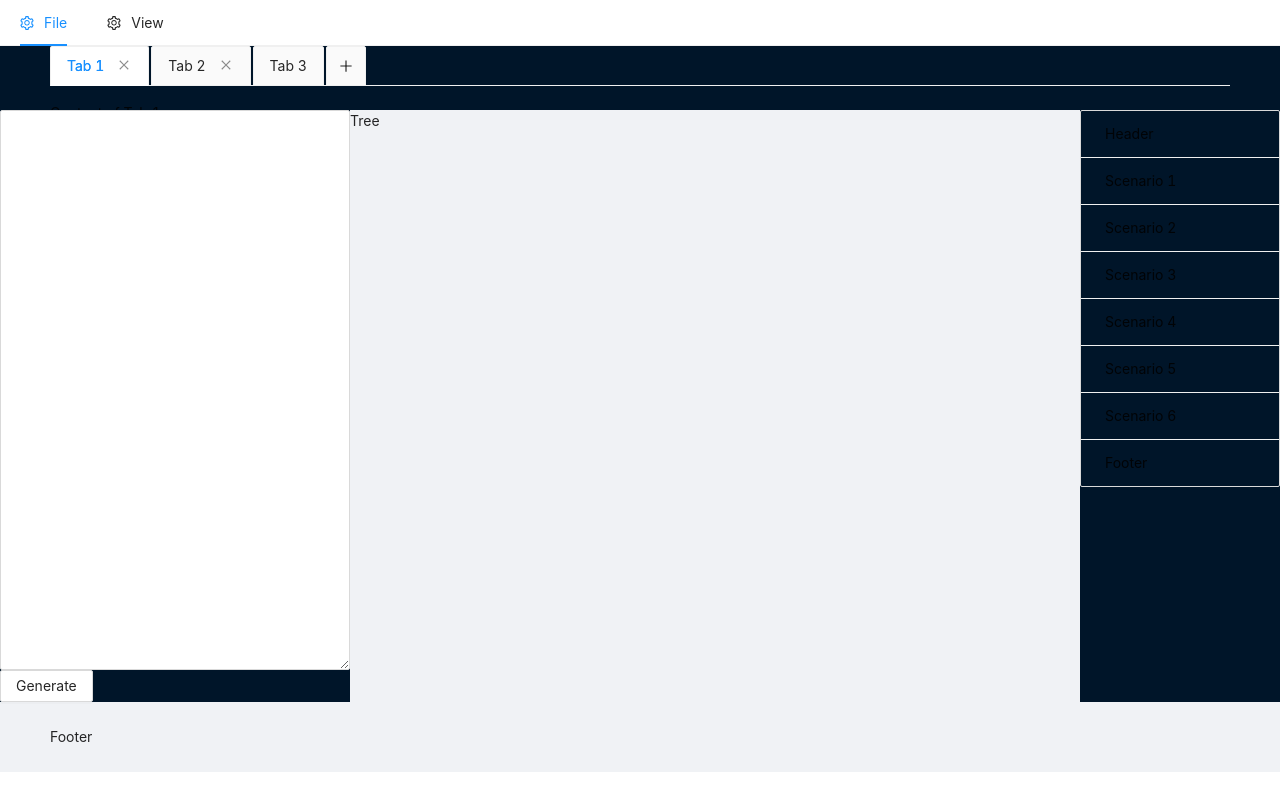
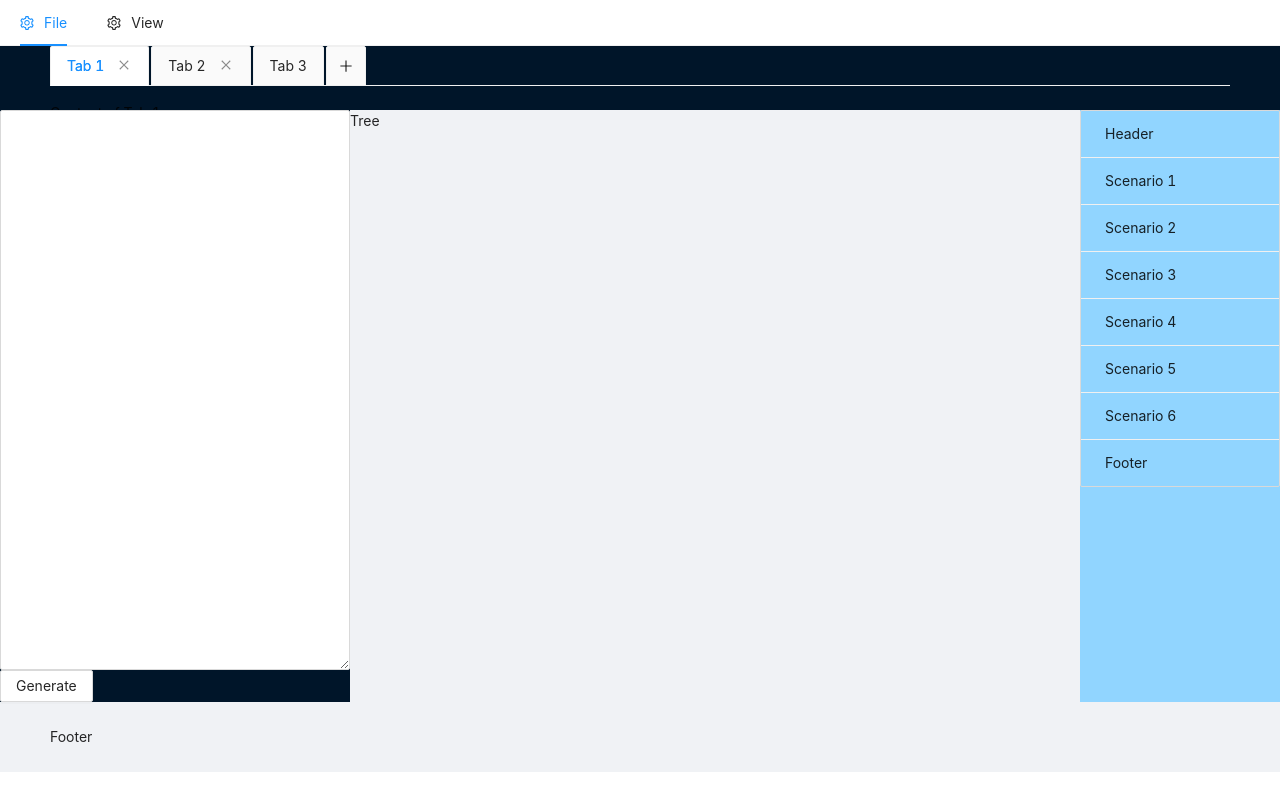
Before and after one commit to yathuvaran/AT-AT, a React (Create React App) app: page / in a window 1280 px wide. Built offline with nearby package versions, Linux system fonts and the light colour scheme.

Commit message:
Added ant design colors

```diff
--- a/package.json
+++ b/package.json
@@ -4,6 +4,7 @@
   "private": true,
   "main": "public/electron.js",
   "dependencies": {
+    "@ant-design/colors": "^6.0.0",
     "@testing-library/jest-dom": "^5.14.1",
     "@testing-library/react": "^11.2.7",
     "@testing-library/user-event": "^12.8.3",
--- a/src/App.js
+++ b/src/App.js
@@ -1,12 +1,12 @@
 import React from "react";
 import ReactDOM from "react-dom";
 import logo from "./logo.svg";
-import "./App.css";
 import "antd/dist/antd.css";
 import "./index.css";
 import { Tabs, Layout, Input, List, Button } from "antd";
 import MenuBar from "./containers/MenuBar";
 import UIController from "./controllers/UIController";
+import { blue } from '@ant-design/colors';
 
 const testy = new UIController();
 const { Header, Footer, Sider, Content } = Layout;
@@ -93,7 +93,7 @@ class App extends React.Component {
     return (
       <div>
         <Layout>
-        <MenuBar></MenuBar>
+          <MenuBar></MenuBar>
           <Header>
             <Tabs
               type="editable-card"
@@ -118,7 +118,7 @@ class App extends React.Component {
               <Button onClick={testy.getInputtedDSL}>Generate</Button>
             </Sider>
             <Content>Tree</Content>
-            <Sider>
+            <Sider style={{backgroundColor: blue[2]}}>
               <List
                 header={<div>Header</div>}
                 footer={<div>Footer</div>}
```
